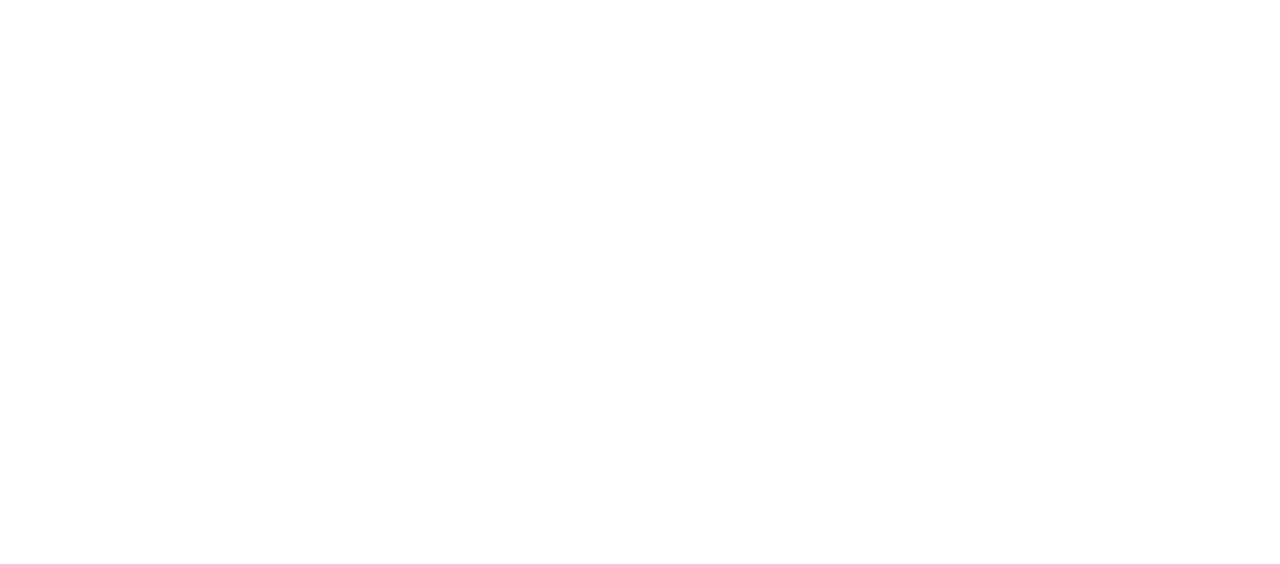
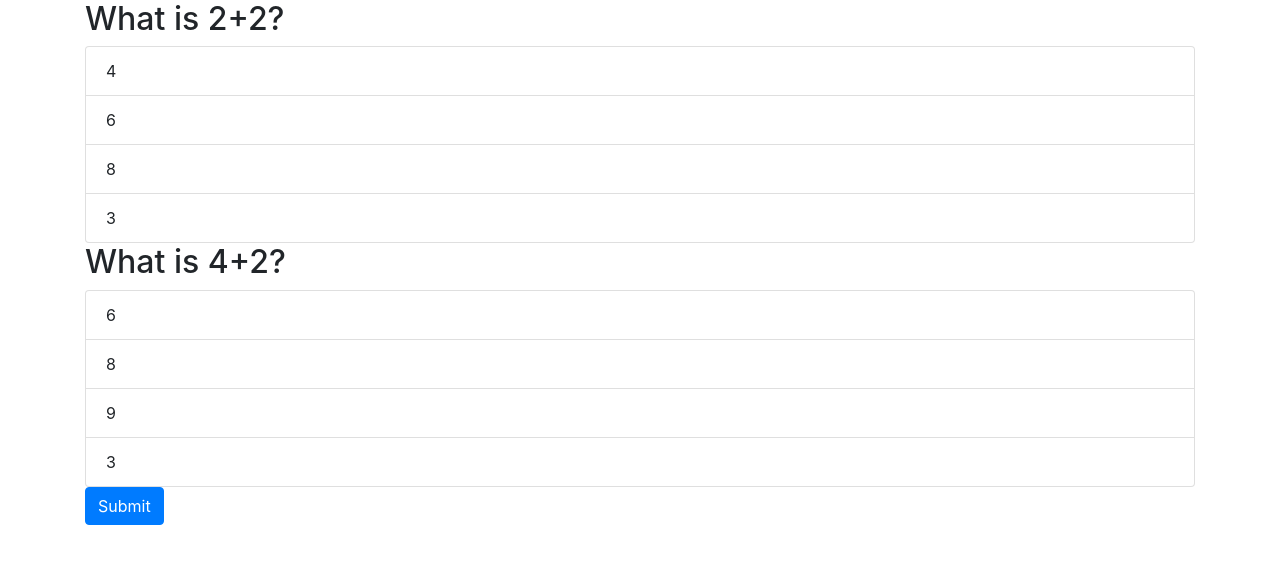
Before and after one commit to angeleefshaw/amore-app, a React (Create React App) app in the folder client/: page /quiz/1 in a window 1280 px wide. Shown: the top 564 px of the page. Built offline with nearby package versions, Linux system fonts and the light colour scheme; no server answers.

Commit message:
about to push

```diff
--- a/client/src/App.js
+++ b/client/src/App.js
@@ -14,7 +14,7 @@
 			<Route exact path="/main">
 				<Main />
 			</Route>
-			<Route exact path="/quiz">
+			<Route exact path="/quiz/:id">
 				<Container>
 					<Quiz />
 				</Container>
--- a/client/src/Components/Topic/Topic.js
+++ b/client/src/Components/Topic/Topic.js
@@ -10,7 +10,7 @@
       <Card.Text>
         REACT
       </Card.Text>
-      <Button variant="primary">Take the Quiz</Button>
+      <Button href="/quiz/3" variant="primary">Take the Quiz</Button>
     </Card.Body>
   </Card>
   <Card>
@@ -19,7 +19,7 @@
       <Card.Text>
         Node.js
       </Card.Text>
-      <Button variant="primary">Take the Quiz</Button>
+      <Button href="/quiz/2" variant="primary">Take the Quiz</Button>
     </Card.Body>
   </Card>
   <Card>
@@ -28,7 +28,7 @@
       <Card.Text>
         Javascript
       </Card.Text>
-      <Button variant="primary">Take the Quiz</Button>
+      <Button href="/quiz/1" variant="primary">Take the Quiz</Button>
     </Card.Body>
   </Card>
 </CardDeck>
--- a/client/src/Pages/Quiz.js
+++ b/client/src/Pages/Quiz.js
@@ -1,11 +1,13 @@
 import React from "react";
 import Questions from "../Components/Questions/Questions";
+import { useParams} from "react-router-dom";
 
 
 function Quiz () {
+  const {id} = useParams();
   return (
     <div>
-      <Questions topic={1}/>
+      <Questions topic={id}/>
     </div>
   )
 }
```
